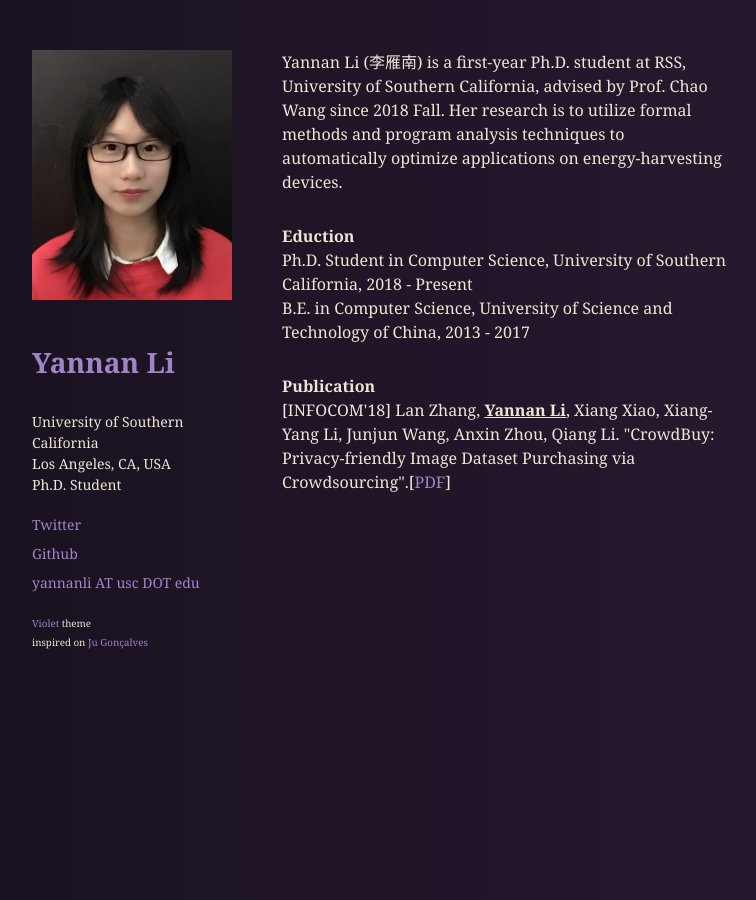
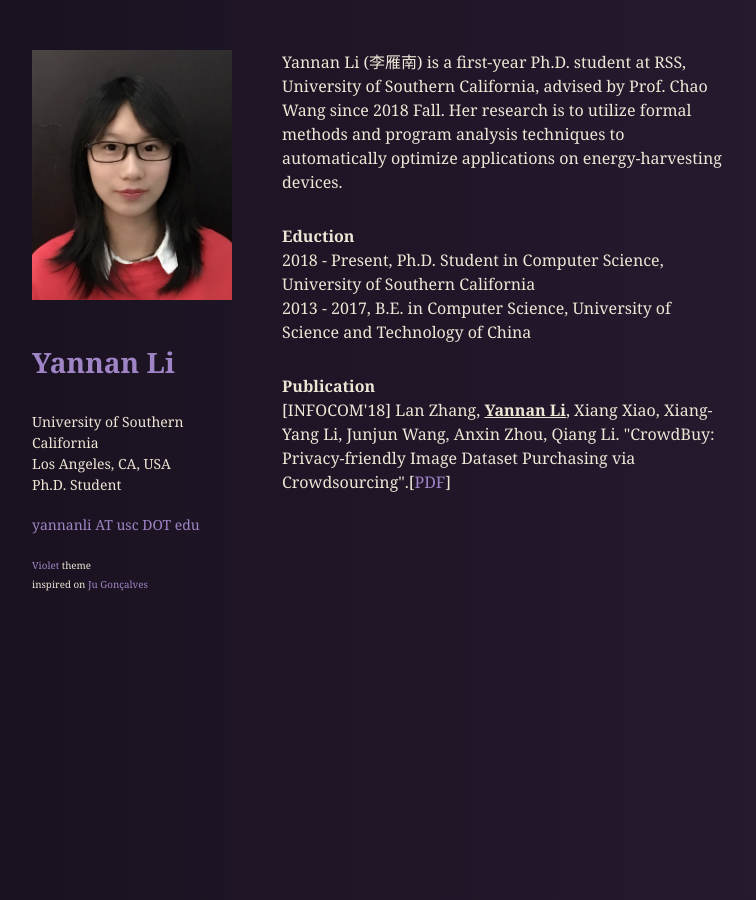
Before and after one commit to YannanLiCS/YannanLiCS.github.io.backup, a Jekyll site: the page built from index.html, in a window 1280 px wide. Shown: the whole page, without its empty margins (68-824 px from the left). Built offline with Jekyll 4.4.1, drawn with Linux system fonts in a browser that asks for light colours.

Commit message:
Update index.html

```diff
--- a/index.html
+++ b/index.html
@@ -17,8 +17,6 @@ title: Home
 
   <nav>
     <ul>
-      <li><a href="https://twitter.com/{{ site.twitter }}">Twitter</a></li>
-      <li><a href="https://github.com/{{ site.github }}">Github</a></li>
       <li><a href="mailto:yannanli@usc.edu">yannanli AT usc DOT edu</a></li>
     </ul>
   </nav>
@@ -36,8 +34,8 @@ title: Home
 
   <p>
   <strong>Eduction</strong></br>
-  Ph.D. Student in Computer Science, University of Southern California, 2018 - Present<br>
-  B.E. in Computer Science, University of Science and Technology of China, 2013 - 2017
+  2018 - Present, Ph.D. Student in Computer Science, University of Southern California <br>
+  2013 - 2017, B.E. in Computer Science, University of Science and Technology of China
   </p>
 
   <p>
```
